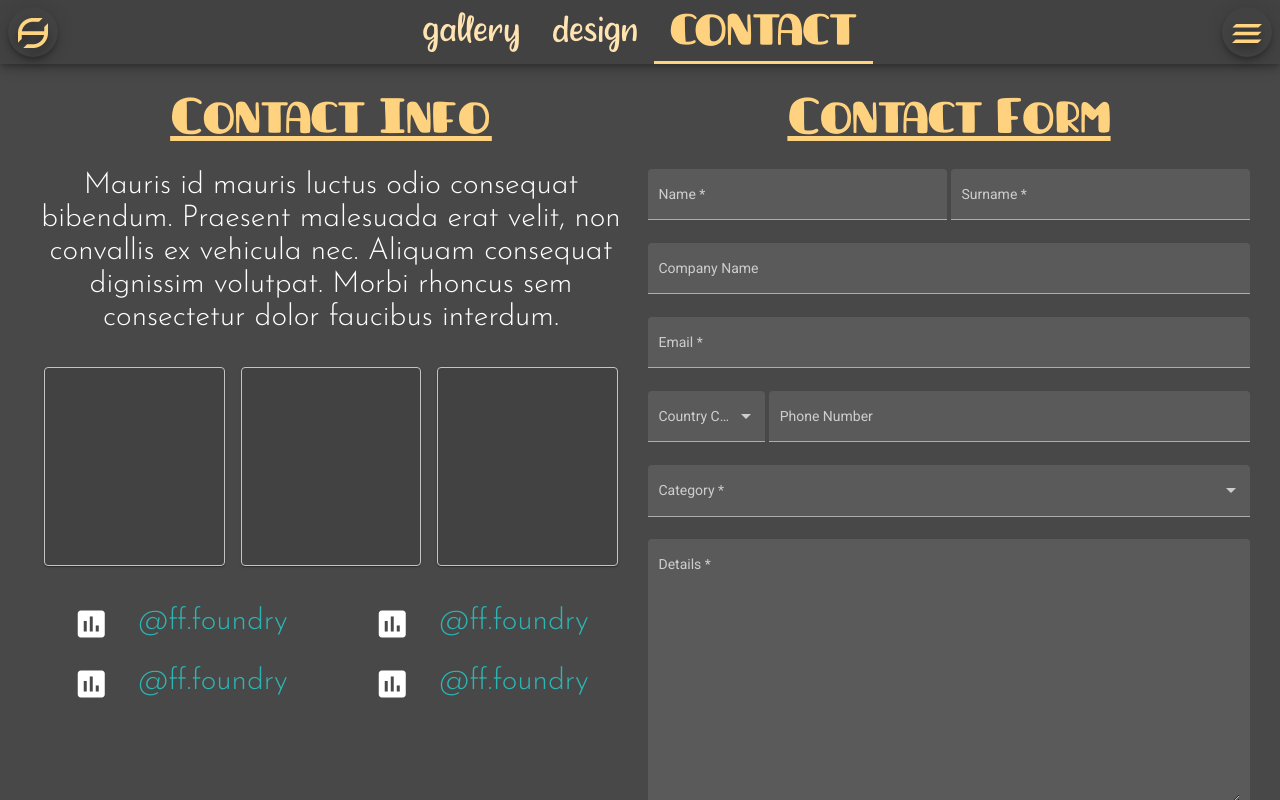
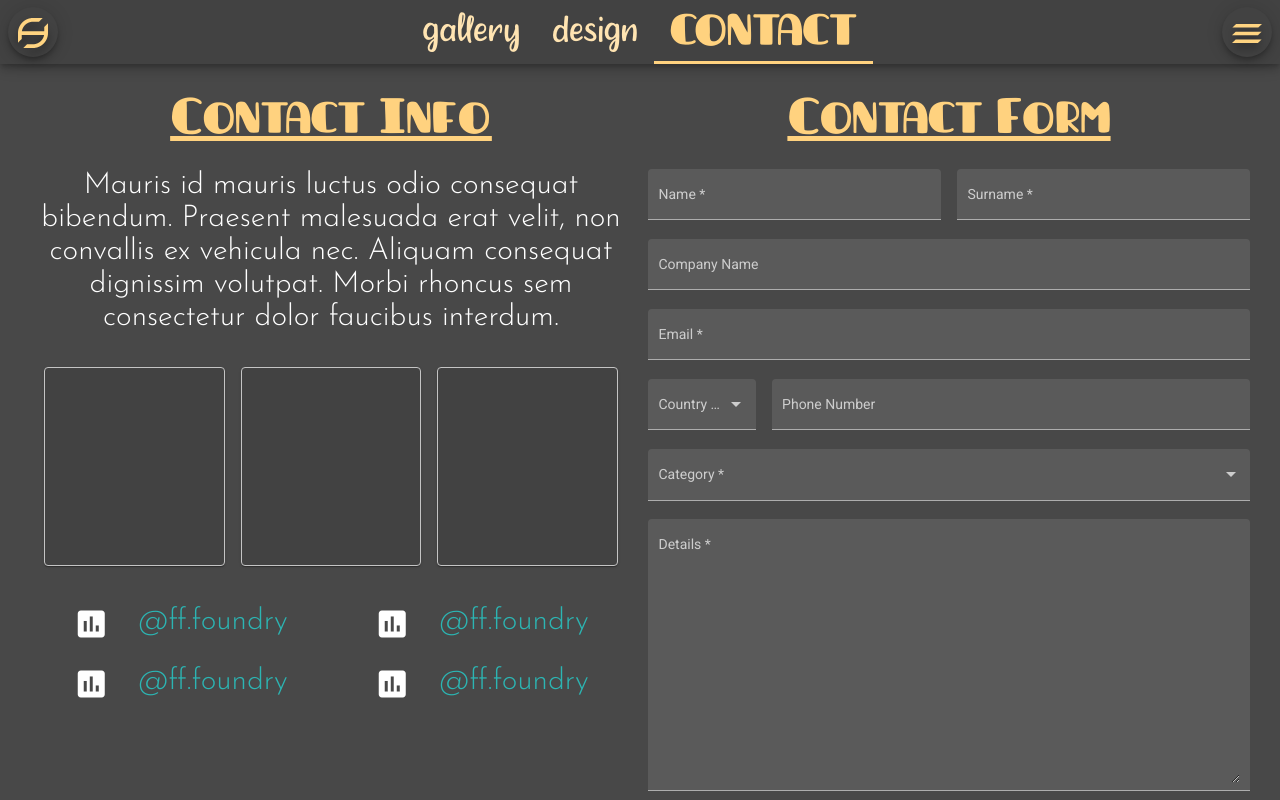
Before and after one commit to firebirdfrankiefoundry/firebirdfrankiefoundrywebsite, an Angular app in the folder FirebirdFrankieFoundryWebsite/: page /contact in a window 1280 px wide. Built offline with nearby package versions, Linux system fonts and the light colour scheme.

Commit message:
Contact page refreshes after submit query. Also fixed github issues

```diff
--- a/FirebirdFrankieFoundryWebsite/src/app/app.component.html
+++ b/FirebirdFrankieFoundryWebsite/src/app/app.component.html
@@ -46,22 +46,15 @@
         <mat-toolbar class="ff-footer mat-elevation-z6">
           <div fxLayout="row wrap" class="width-100 container-center" [ngClass.sm]="'text-center'"
             [ngClass.xs]="'text-center'">
-            <div class="ff-footer-copyright" fxFlex="20%" fxFlex.lg="25%" fxFlex.md="40%" fxFlex.sm="100%"
+            <div class="ff-footer-copyright" fxFlex="50%" fxFlex.lg="50%" fxFlex.md="70%" fxFlex.sm="100%"
               fxFlex.xs="100%">
               <span class="width-100" style="white-space: normal">
-                Copyright &copy; {{ currentYear }} Firebird Frankie Foundry.
-              </span>
-            </div>
-            <div class="ff-footer-copyright" fxFlex="20%" fxFlex.lg="30%" fxFlex.md="40%" fxFlex.sm="100%"
-              fxFlex.xs="100%" [ngClass.sm]="'text-center'" [ngClass.xs]="'text-center'">
-              <span class="width-100" style="white-space: normal">
-                Website in collaboration with&nbsp;<a
-                  href="https://www.linkedin.com/in/renton-mcintyre-9658b8133/">Renton McIntyre</a>.
+                Copyright&nbsp;&copy;&nbsp;{{ currentYear }}&nbsp;Firebird&nbsp;Frankie&nbsp;Foundry.&#32;Website&nbsp;in&nbsp;collaboration&nbsp;with&nbsp;<a href="https://www.linkedin.com/in/renton-mcintyre-9658b8133/">Renton&nbsp;McIntyre</a>.
               </span>
             </div>
 
-            <div fxFlex="40%" fxFlex.lg="25%" [fxHide.md]="true" [fxHide.sm]="true" [fxHide.xs]="true"></div>
-            <div class="text-right ff-footer-socials container-center" fxFlex="20%" fxFlex.sm="100%" fxFlex.xs="100%">
+            <div fxFlex="30%" fxFlex.lg="30%" [fxHide.md]="true" [fxHide.sm]="true" [fxHide.xs]="true"></div>
+            <div class="text-right ff-footer-socials container-center" fxFlex="20%" fxFlex.md="30%" fxFlex.sm="100%" fxFlex.xs="100%">
               <mat-icon class="social-icon">poll</mat-icon>
               &nbsp;
               <mat-icon class="social-icon">poll</mat-icon>
--- a/FirebirdFrankieFoundryWebsite/src/app/contact/contact.component.html
+++ b/FirebirdFrankieFoundryWebsite/src/app/contact/contact.component.html
@@ -71,33 +71,33 @@
         <div fxFlex="50%" fxFlex.sm="100%" fxFlex.xs="100%">
             <div class="ff-card-container">
                 <h1>Contact Form</h1>
-                <div fxLayout="row wrap" fxLayoutGap="4px grid" class="ff-form">
-                    <div fxFlex="50%" fxFlex.md="50%" fxFlex.sm="50%" fxFlex.xs="100%">
+                <div fxLayout="row wrap" fxLayoutGap="16px grid" class="ff-form">
+                    <div class="padding-bottom-none" fxFlex="50%" fxFlex.md="50%" fxFlex.sm="50%" fxFlex.xs="100%">
                         <mat-form-field appearance="fill">
                             <mat-label>Name</mat-label>
                             <input matInput [(ngModel)]="name" required #nameInput="ngModel">
                         </mat-form-field>
                     </div>
-                    <div fxFlex="50%" fxFlex.md="50%" fxFlex.sm="50%" fxFlex.xs="100%">
+                    <div class="padding-bottom-none" fxFlex="50%" fxFlex.md="50%" fxFlex.sm="50%" fxFlex.xs="100%">
                         <mat-form-field appearance="fill">
                             <mat-label>Surname</mat-label>
                             <input matInput [(ngModel)]="surname" required #surnameInput="ngModel">
                         </mat-form-field>
                     </div>
-                    <div fxFlex="100%" fxFlex.md="100%" fxFlex.sm="100%" fxFlex.xs="100%">
+                    <div class="padding-bottom-none" fxFlex="100%" fxFlex.md="100%" fxFlex.sm="100%" fxFlex.xs="100%">
                         <mat-form-field appearance="fill">
                             <mat-label>Company Name</mat-label>
                             <input matInput [(ngModel)]="companyName">
                         </mat-form-field>
                     </div>
-                    <div fxFlex="100%" fxFlex.md="100%" fxFlex.sm="100%" fxFlex.xs="100%">
+                    <div class="padding-bottom-none" fxFlex="100%" fxFlex.md="100%" fxFlex.sm="100%" fxFlex.xs="100%">
                         <mat-form-field appearance="fill">
                             <mat-label>Email</mat-label>
                             <input matInput [(ngModel)]="email" type="email" required email
                                 pattern="[a-z0-9._%+-]+@[a-z0-9.-]+\.[a-z]{2,3}$" #emailInput="ngModel">
                         </mat-form-field>
                     </div>
-                    <div fxFlex="20%" fxFlex.md="20%" fxFlex.sm="20%" fxFlex.xs="30%">
+                    <div class="padding-bottom-none" fxFlex="20%" fxFlex.md="20%" fxFlex.sm="20%" fxFlex.xs="30%">
                         <mat-form-field appearance="fill">
                             <mat-label>Country Code</mat-label>
                             <mat-select [(ngModel)]="phonePrefix">
@@ -124,13 +124,13 @@
                             </mat-select>
                         </mat-form-field>
                     </div>
-                    <div fxFlex="80%" fxFlex.md="80%" fxFlex.sm="80%" fxFlex.xs="70%">
+                    <div class="padding-bottom-none" fxFlex="80%" fxFlex.md="80%" fxFlex.sm="80%" fxFlex.xs="70%">
                         <mat-form-field appearance="fill">
                             <mat-label>Phone Number</mat-label>
                             <input matInput [(ngModel)]="phoneNumber">
                         </mat-form-field>
                     </div>
-                    <div fxFlex="100%" fxFlex.md="100%" fxFlex.sm="100%" fxFlex.xs="100%">
+                    <div class="padding-bottom-none" fxFlex="100%" fxFlex.md="100%" fxFlex.sm="100%" fxFlex.xs="100%">
                         <mat-form-field appearance="fill">
                             <mat-label>Category</mat-label>
                             <mat-select [(ngModel)]="category" required #categoryInput="ngModel">
@@ -146,17 +146,17 @@
                             </mat-select>
                         </mat-form-field>
                     </div>
-                    <div fxFlex="100%" fxFlex.md="100%" fxFlex.sm="100%" fxFlex.xs="100%">
+                    <div class="padding-bottom-none" fxFlex="100%" fxFlex.md="100%" fxFlex.sm="100%" fxFlex.xs="100%">
                         <mat-form-field appearance="fill">
                             <mat-label>Details</mat-label>
                             <textarea rows="15" matInput [(ngModel)]="message" required
                                 #messageInput="ngModel" ngTrim="false"></textarea>
                         </mat-form-field>
                     </div>
-                    <div fxFlex="100%" class="text-right">
+                    <div class="padding-bottom-none" fxFlex="100%" class="text-right">
                         <button mat-raised-button color="primary"
-                            [disabled]="nameInput.invalid || surnameInput.invalid || categoryInput.invalid || emailInput.invalid || messageInput.invalid"
-                            style="width: 100px; height: 100%; margin-right: 18px" (click)="submit()" (click)="nameInput.setPristine()">SUBMIT</button>
+                        [disabled]="nameInput.invalid || surnameInput.invalid || categoryInput.invalid || emailInput.invalid || messageInput.invalid"
+                        style="width: 100px; height: 100%; margin-right: 18px" (click)="submit()" >SUBMIT</button>
                     </div>
                 </div>
             </div>
--- a/FirebirdFrankieFoundryWebsite/src/app/contact/contact.component.ts
+++ b/FirebirdFrankieFoundryWebsite/src/app/contact/contact.component.ts
@@ -1,4 +1,4 @@
-import { Component, OnInit } from '@angular/core';
+import { Component, ElementRef, OnInit, ViewChild } from '@angular/core';
 import {
   MatSnackBar,
   MatSnackBarHorizontalPosition,
@@ -26,6 +26,8 @@ export class ContactComponent implements OnInit {
   horizontalPosition: MatSnackBarHorizontalPosition = 'end';
   verticalPosition: MatSnackBarVerticalPosition = 'bottom';
 
+  @ViewChild('nameInput') nameInput: ElementRef;
+
   constructor(private apiService: ApiService, private _snackBar: MatSnackBar) {
 
   }
@@ -45,25 +47,22 @@ export class ContactComponent implements OnInit {
 
     this.apiService.contact(contactRequest).subscribe(response => {
       this.openSnackBar();
-      this.category = "";
-      this.name = "";
-      this.surname = "";
-      this.phoneNumber = "";
-      this.phonePrefix = "";
-      this.companyName = "";
-      this.email = "";
-      this.message = "";
     }, err => {
       console.log(err);
+      this.openSnackBar();
     }, () => {
     });
   }
 
   openSnackBar() {
-    this._snackBar.open('Your message has been sent. I\'ll get back to you ASAP.', 'OK', {
+    const snackbarRef = this._snackBar.open('Your message has been sent. I\'ll get back to you ASAP.', 'OK', {
       duration: 10000,
       horizontalPosition: this.horizontalPosition,
       verticalPosition: this.verticalPosition,
     });
+
+    snackbarRef.afterDismissed().subscribe(() => {
+      location.reload();
+    });
   }
 }
--- a/FirebirdFrankieFoundryWebsite/src/styles.scss
+++ b/FirebirdFrankieFoundryWebsite/src/styles.scss
@@ -220,12 +220,24 @@ h2 {
   margin-right: 30px;
 }
 
+.margin-right-16 {
+  margin-right: 16px;
+}
+
 .margin-bottom-30 {
   margin-bottom: 30px;
 }
 
 .margin-8 {
   margin: 8px 8px 8px 8px;
+}
+
+.margin-8-sides {
+  margin: 0px 8px 0px 8px;
+}
+
+.padding-bottom-none {
+  padding-bottom: 0px !important;
 }
 
 .nowrap {
```
Also changed, not shown: 2 other files (tests, documents, lock files or other folders).
